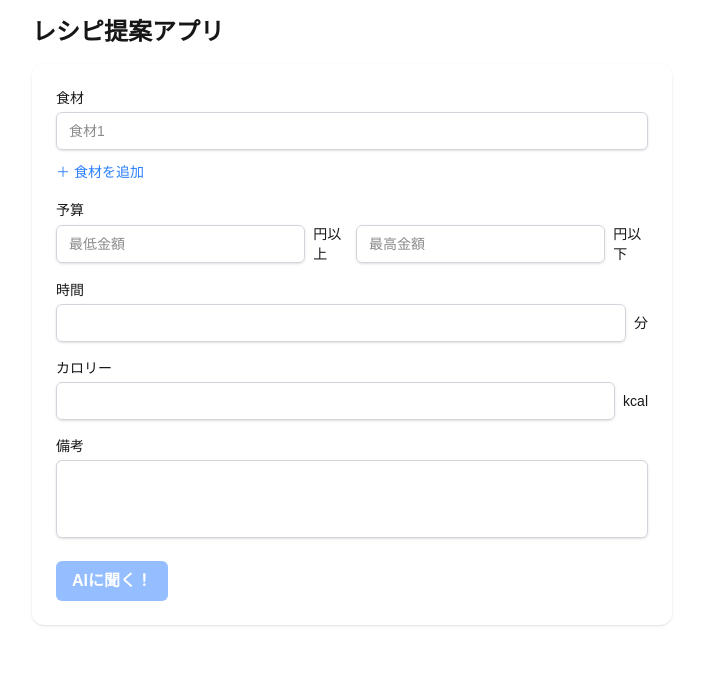
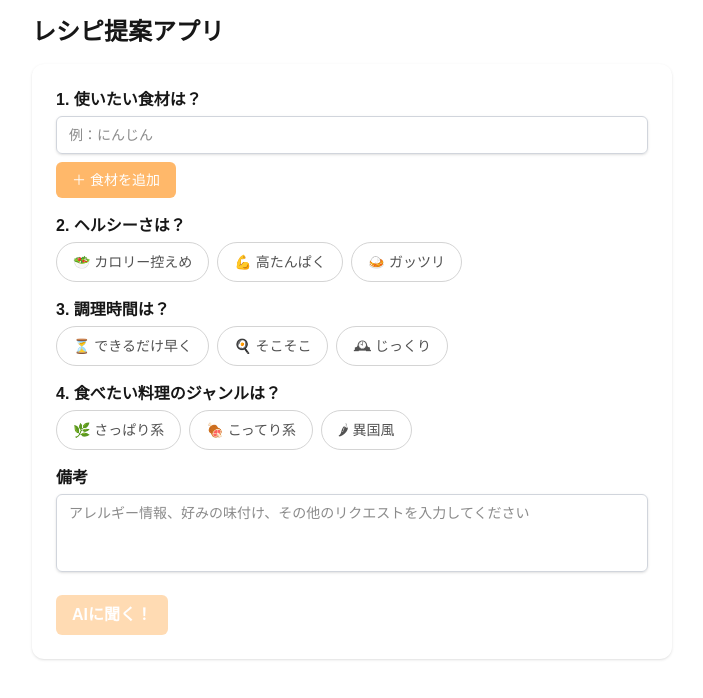
Before and after one commit to mutsumiyamaguchi/maccha, a Next.js app: page / in a window 1280 px wide. Shown: the top 698 px of the page, without its empty margins (288-991 px from the left). Built offline with nearby package versions, Linux system fonts and the light colour scheme.

Commit message:
UIの修正完了

```diff
--- a/app/components/InputForm.tsx
+++ b/app/components/InputForm.tsx
@@ -6,8 +6,7 @@ import { useForm, useFieldArray } from "react-hook-form";
 
 interface FormData {
   time: number | "";
-  budgetMin: number | "";
-  budgetMax: number | "";
+  budget: number | "";
   calorie: number | "";
   note: string;
   ingredients: { name: string }[];
@@ -21,11 +20,14 @@ interface FormData {
 // }
 
 type PreparedData = {
-  time: number | string;
-  budget: number | string;
-  calorie: number | string;
+  // time: number | string;
+  // budget: number | string;
+  // calorie: number | string;
   note: string;
   ingredients: string[];
+  healthiness?: "lowCalorie" | "highProtein" | "hearty" | "指定なし";
+  time?: "fast" | "medium" | "slow" | "指定なし";
+  genre?: "plain" | "rich" | "exotic" | "指定なし";
 };
 
 export default function InputForm() {
@@ -34,14 +36,11 @@ export default function InputForm() {
     handleSubmit,
     watch,
     control,
-    formState: { errors },
-    trigger,
   } = useForm<FormData>({
     mode: "onChange",
     defaultValues: {
       time: "",
-      budgetMin: "",
-      budgetMax: "",
+      budget: "",
       calorie: "",
       note: "",
       ingredients: [{ name: "" }],
@@ -53,7 +52,9 @@ export default function InputForm() {
     name: "ingredients",
   });
 
-  //const [recipe, setRecipe] = useState<Recipe | null>(null);
+  const [healthiness, setHealthiness] = useState<"lowCalorie" | "highProtein" | "hearty" | null>(null);
+  const [time, setTime] = useState<"fast" | "medium" | "slow" | null>(null);
+  const [genre, setGenre] = useState<"plain" | "rich" | "exotic" | null>(null);
   const [recipe, setRecipe] = useState<string | null>(null);
   const [loading, setLoading] = useState(false);
 
@@ -61,13 +62,16 @@ export default function InputForm() {
     setLoading(true);
     try {
       const preparedData: PreparedData = {
-        time: data.time === "" ? "指定なし" : data.time,
-        budget: (data.budgetMin === "" && data.budgetMax === "") ? "指定なし" : `${data.budgetMin || 0}円以上${data.budgetMax || "∞"}円以下`,
-        calorie: data.calorie === "" ? "指定なし" : data.calorie,
+        // time: data.time === "" ? "指定なし" : data.time,
+        // budget: data.budget === "" ? "指定なし" : data.budget,
+        // calorie: data.calorie === "" ? "指定なし" : data.calorie,
         note: data.note.trim() === "" ? "指定なし" : data.note.trim(),
         ingredients: data.ingredients
           .map((item) => item.name.trim())
           .filter((name) => name !== ""),
+        healthiness: healthiness ?? "指定なし",
+        time: time ?? "指定なし",
+        genre: genre ?? "指定なし",
       };
 
       const res = await fetch("/api/gemini", {
@@ -93,20 +97,21 @@ export default function InputForm() {
     setLoading(false);
   };
 
-  const time = watch("time");
-  const budgetMin = watch("budgetMin");
-  const budgetMax = watch("budgetMax");
-  const calorie = watch("calorie");
+  // const time = watch("time");
+  // const budget = watch("budget");
+  // const calorie = watch("calorie");
   const note = watch("note");
   const ingredientList = watch("ingredients");
 
   const isDisabled =
+    // !time &&
+    // !budget &&
+    // !calorie &&
+    !note &&
+    ingredientList.every((i) => i.name.trim() === "") &&
+    !healthiness &&
     !time &&
-    !budgetMin &&
-    !budgetMax &&
-    !calorie &&
-    !note &&
-    ingredientList.every((i) => i.name.trim() === "");
+    !genre;
 
   return (
     <div className="space-y-6">
@@ -116,15 +121,15 @@ export default function InputForm() {
       >
         {/* 🥦 食材 */}
         <div>
-          <label className="block mb-1 text-sm font-medium">食材</label>
+          <label className="block mb-1 font-bold">1. 使いたい食材は？</label>
           <div className="space-y-2">
             {fields.map((field, index) => (
               <div key={field.id} className="flex gap-2 items-center">
                 <input
                   type="text"
                   {...register(`ingredients.${index}.name`)}
-                  placeholder={`食材${index + 1}`}
-                  className="flex-1 border border-gray-300 rounded-md px-3 py-2 text-sm shadow-sm focus:outline-none focus:ring-2 focus:ring-blue-400"
+                  placeholder="例：にんじん"
+                  className="flex-1 border border-gray-300 rounded-md px-3 py-2 text-sm shadow-sm focus:outline-none focus:ring-3 focus:ring-orange-400"
                 />
                 {fields.length > 1 && (
                   <button
@@ -140,7 +145,7 @@ export default function InputForm() {
             <button
               type="button"
               onClick={() => append({ name: "" })}
-              className="text-blue-500 text-sm mt-1 hover:underline"
+              className="bg-orange-300 text-white px-4 py-2 rounded-md text-sm font-medium hover:bg-orange-400"
             >
               ＋ 食材を追加
             </button>
@@ -148,47 +153,26 @@ export default function InputForm() {
         </div>
 
         {/* 💴 予算 */}
-        <div>
+        {/* <div>
           <label className="block mb-1 text-sm font-medium">予算</label>
           <div className="flex gap-2 items-center">
             <input
               type="number" step="100"
-              {...register("budgetMin", {
+              {...register("budget", {
                 min: { value: 0, message: "0以上の数字を入力してください" },
-                validate: (value) => value === "" || watch("budgetMax") === "" || Number(value) <= Number(watch("budgetMax")) || "最低金額は最高金額以下にしてください",
               })}
-              onChange={(e) => {
-                register("budgetMin").onChange(e);
-                trigger("budgetMax");
-              }}
-              placeholder="最低金額"
-              className="w-1/2 border border-gray-300 rounded-md px-3 py-2 text-sm shadow-sm focus:outline-none focus:ring-2 focus:ring-blue-400"
+              placeholder="例：1000"
+              className="w-full border border-gray-300 rounded-md px-3 py-2 text-sm shadow-sm focus:outline-none focus:ring-3 focus:ring-orange-400"
             />
-            <span className="text-sm">円以上</span>
-            <input
-              type="number" step="100"
-              {...register("budgetMax", {
-                min: { value: 0, message: "0以上の数字を入力してください" },
-                validate: (value) => value === "" || watch("budgetMin") === "" || Number(value) >= Number(watch("budgetMin")) || "最高金額は最低金額以上にしてください",
-              })}
-              onChange={(e) => {
-                register("budgetMax").onChange(e);
-                trigger("budgetMin");
-              }}
-              placeholder="最高金額"
-              className="w-1/2 border border-gray-300 rounded-md px-3 py-2 text-sm shadow-sm focus:outline-none focus:ring-2 focus:ring-blue-400"
-            />
-            <span className="text-sm">円以下</span>
+            <span className="text-sm">円</span>
           </div>
-          {(errors.budgetMin || errors.budgetMax) && (
-            <p className="text-red-500 text-xs mt-1">
-              {errors.budgetMin?.message || errors.budgetMax?.message}
-            </p>
+          {errors.budget && (
+            <p className="text-red-500 text-xs mt-1">{errors.budget.message}</p>
           )}
-        </div>
+        </div> */}
 
         {/* 🕒 時間 */}
-        <div>
+        {/* <div>
           <label className="block mb-1 text-sm font-medium">時間</label>
           <div className="flex gap-2 items-center">
             <input
@@ -196,17 +180,18 @@ export default function InputForm() {
               {...register("time", {
                 min: { value: 0, message: "0以上の数字を入力してください" },
               })}
-              className="w-full border border-gray-300 rounded-md px-3 py-2 text-sm shadow-sm focus:outline-none focus:ring-2 focus:ring-blue-400"
+              placeholder="例：30"
+              className="w-full border border-gray-300 rounded-md px-3 py-2 text-sm shadow-sm focus:outline-none focus:ring-3 focus:ring-orange-400"
             />
             <span className="text-sm">分</span>
           </div>
           {errors.time && (
             <p className="text-red-500 text-xs mt-1">{errors.time.message}</p>
           )}
-        </div>
+        </div> */}
 
         {/* 🔥 カロリー */}
-        <div>
+        {/* <div>
           <label className="block mb-1 text-sm font-medium">カロリー</label>
           <div className="flex gap-2 items-center">
             <input
@@ -214,22 +199,99 @@ export default function InputForm() {
               {...register("calorie", {
                 min: { value: 0, message: "0以上の数字を入力してください" },
               })}
-              className="w-full border border-gray-300 rounded-md px-3 py-2 text-sm shadow-sm focus:outline-none focus:ring-2 focus:ring-blue-400"
+              placeholder="例：500"
+              className="w-full border border-gray-300 rounded-md px-3 py-2 text-sm shadow-sm focus:outline-none focus:ring-3 focus:ring-orange-400"
             />
             <span className="text-sm">kcal</span>
           </div>
           {errors.calorie && (
             <p className="text-red-500 text-xs mt-1">{errors.calorie.message}</p>
           )}
+        </div> */}
+
+        {/* ヘルシーさ */}
+        <div>
+          <label className="block mb-1 font-bold">2. ヘルシーさは？</label>
+          <div className="flex gap-2">
+            {[
+              { type: "lowCalorie", label: "🥗 カロリー控えめ" },
+              { type: "highProtein", label: "💪 高たんぱく" },
+              { type: "hearty", label: "🍛 ガッツリ" },
+            ].map(({ type, label }) => (
+              <button
+                key={type}
+                type="button"
+                onClick={() => setHealthiness(type as typeof healthiness)}
+                className={`group relative inline-flex h-10 items-center justify-center overflow-hidden rounded-full border px-4 text-sm font-medium
+                  ${healthiness === type
+                    ? "bg-orange-400 text-white border-orange-400"
+                    : "bg-transparent text-neutral-600 border-neutral-300"}
+                  active:translate-y-[2px] active:shadow-none`}
+              >
+                {label}
+              </button>
+            ))}
+          </div>
+        </div>
+
+        {/* 時間 */}
+        <div>
+          <label className="block mb-1 font-bold">3. 調理時間は？</label>
+          <div className="flex gap-2">
+            {[
+              { type: "fast", label: "⏳ できるだけ早く" },
+              { type: "medium", label: "🍳 そこそこ" },
+              { type: "slow", label: "🕰 じっくり" },
+            ].map(({ type, label }) => (
+              <button
+                key={type}
+                type="button"
+                onClick={() => setTime(type as typeof time)}
+                className={`group relative inline-flex h-10 items-center justify-center overflow-hidden rounded-full border px-4 text-sm font-medium
+                  ${time === type
+                    ? "bg-orange-400 text-white border-orange-400"
+                    : "bg-transparent text-neutral-600 border-neutral-300"}
+                  active:translate-y-[2px] active:shadow-none`}
+              >
+                {label}
+              </button>
+            ))}
+          </div>
+        </div>
+
+        {/* ジャンル */}
+        <div>
+          <label className="block mb-1 font-bold">4. 食べたい料理のジャンルは？</label>
+          <div className="flex gap-2">
+            {[
+              { type: "plain", label: "🌿 さっぱり系" },
+              { type: "rich", label: "🍖 こってり系" },
+              { type: "exotic", label: "🌶 異国風" },
+            ].map(({ type, label }) => (
+              <button
+                key={type}
+                type="button"
+                onClick={() => setGenre(type as typeof genre)}
+                className={`group relative inline-flex h-10 items-center justify-center overflow-hidden rounded-full border px-4 text-sm font-medium
+                  ${genre === type
+                    ? "bg-orange-400 text-white border-orange-400"
+                    : "bg-transparent text-neutral-600 border-neutral-300"}
+                  active:translate-y-[2px] active:shadow-none`}
+              >
+                {label}
+              </button>
+            ))}
+          </div>
         </div>
 
         {/* ✏ 備考 */}
         <div>
-          <label className="block mb-1 text-sm font-medium">備考</label>
+          <label className="block mb-1 font-bold">備考</label>
           <textarea
             {...register("note")}
+            placeholder="アレルギー情報、好みの味付け、その他のリクエストを入力してください"
             rows={3}
-            className="w-full border border-gray-300 rounded-md px-3 py-2 text-sm shadow-sm focus:outline-none focus:ring-2 focus:ring-blue-400 resize-none"
+            className="w-full border border-gray-300 rounded-md px-3 py-2 text-sm shadow-sm focus:outline-none focus:ring-3 focus:ring-orange-400 resize-none"
           />
         </div>
 
@@ -237,7 +299,7 @@ export default function InputForm() {
         <button
           type="submit"
           disabled={isDisabled || loading}
-          className="bg-blue-500 text-white px-4 py-2 rounded-md font-semibold disabled:opacity-50 hover:bg-blue-600 transition"
+          className="bg-orange-300 text-white px-4 py-2 rounded-md font-semibold disabled:opacity-50 hover:bg-orange-400 transition"
         >
           {loading ? "提案中..." : "AIに聞く！"}
         </button>
```
